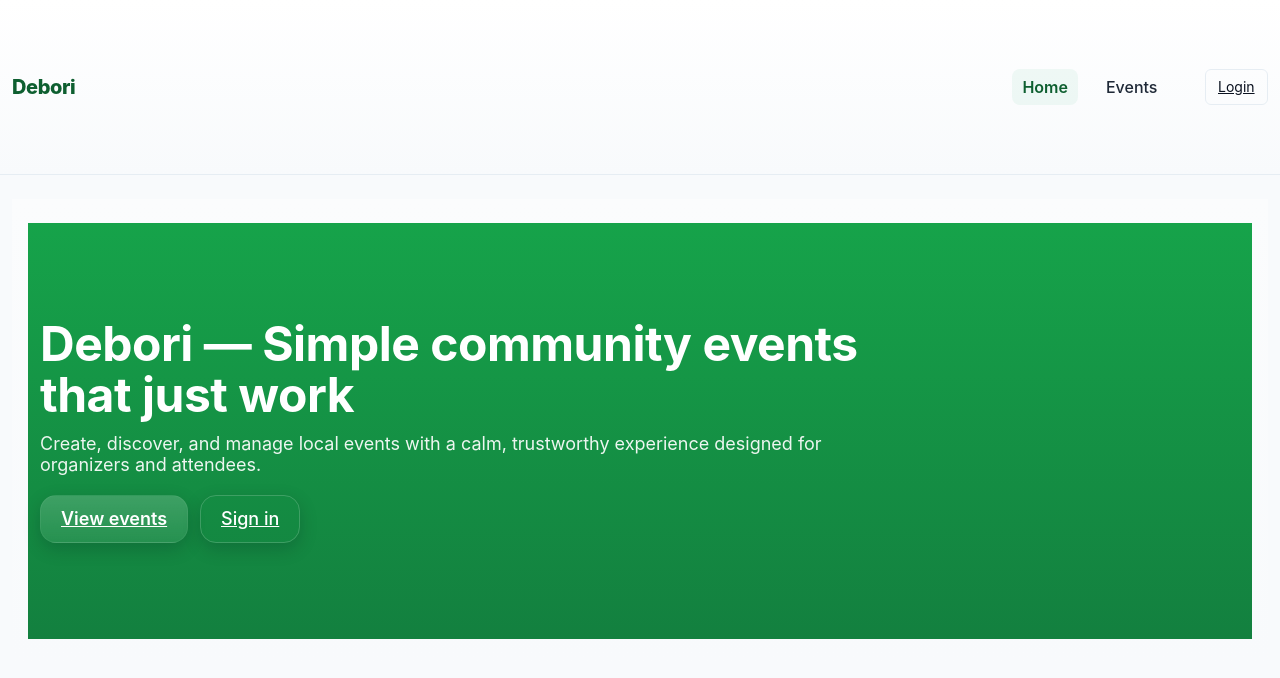
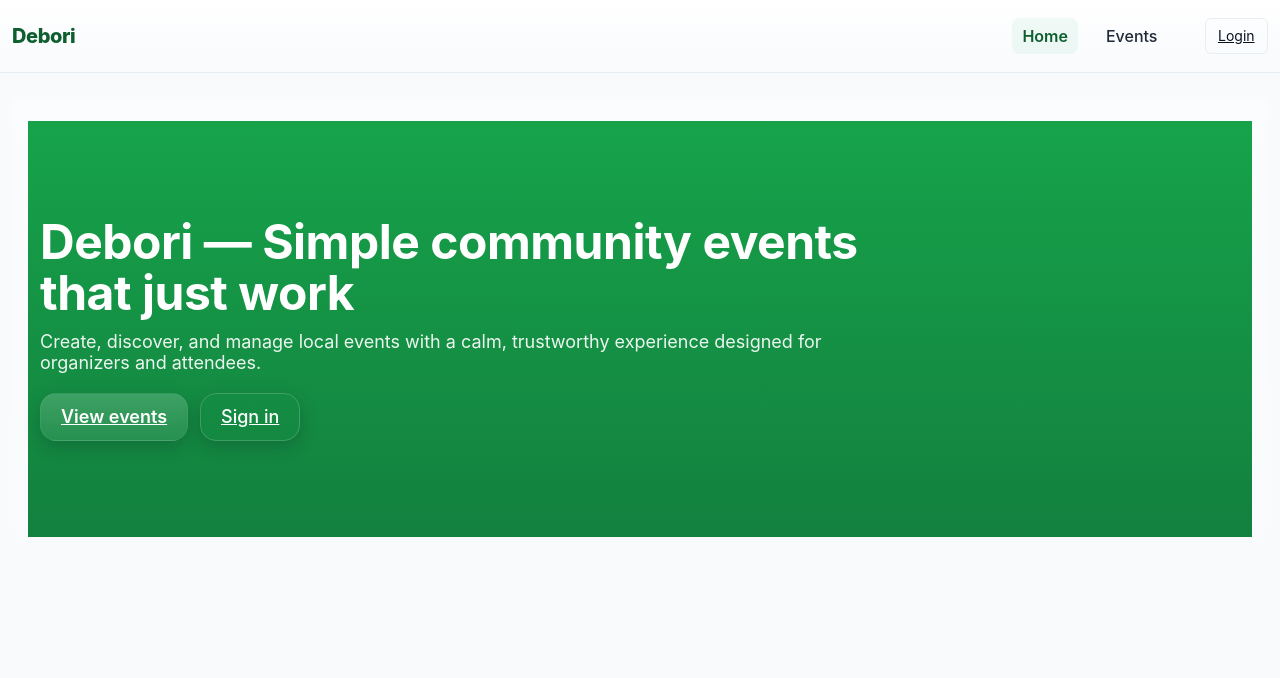
Before and after one commit to thegaspertorlar/debori, a website built with Vite: page index.html in a window 1280 px wide. Built offline with nearby package versions, Linux system fonts and the light colour scheme.

Commit message:
fix(header): use design header height for stable min-height; avoid measured-value feedback

```diff
--- a/src/style.css
+++ b/src/style.css
@@ -15,6 +15,13 @@ body {
 /* Global CSS variable for header height so any part of the app can
    reference the real measured header height (updated from JS). */
 :root {
+  /* Design-time header height used for stable layout.
+     This is the intentional header size the UI is built against.
+     The runtime measured header height (--app-header-height) is still
+     kept in sync by JS for overlays and positioning, but we avoid
+     using it as the header's min-height to prevent feedback loops
+     where a transient measurement permanently inflates layout. */
+  --app-header-design-height: 72px;
   --app-header-height: 72px;
 }
 
@@ -48,8 +55,11 @@ h1 {
     align-items: center;
     gap: 16px;
     /* prefer a flexible header that can grow when items wrap on
-       small screens while remaining at least the design height */
-    min-height: var(--app-header-height);
+       small screens while remaining at least the design height.
+       Use the design-time constant for the header's min-height so
+       temporary layout measurements (written to --app-header-height)
+       do NOT permanently enlarge the header. */
+    min-height: var(--app-header-design-height);
     padding-left: var(--space-3);
     padding-right: var(--space-3);
   }
```
